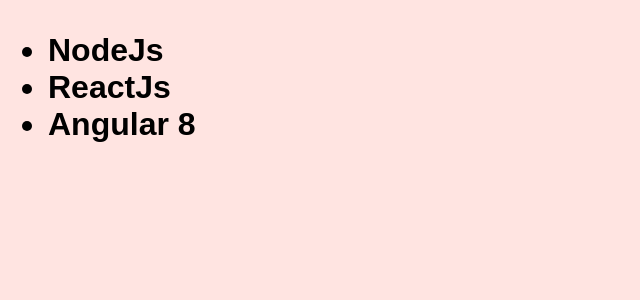
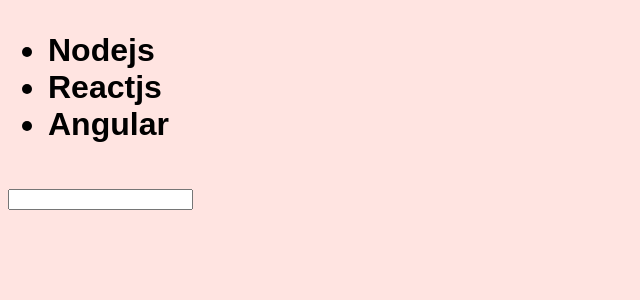
Before and after one commit to gilvanhenriqued/initial-react-app, a React app: page / in a window 1280 px wide. Shown: the top 300 px of the page, without its empty margins (0-640 px from the left). Built offline with nearby package versions, Linux system fonts and the light colour scheme.

Commit message:
technologies list components

```diff
--- a/src/components/TechList.js
+++ b/src/components/TechList.js
@@ -2,6 +2,7 @@
 
 class TechList extends Component {
 	state = {
+		newTech: '',
 		techs: [
 			'Nodejs',
 			'Reactjs',
@@ -9,13 +10,31 @@
 		]
 	};
 
+	handleInputChange = e => {
+		this.setState({ newTech: e.target.value });
+	}
+
+	handleSubmit = e => {
+		e.preventDefault();
+
+		this.setState({
+			techs: [...this.state.techs, this.state.newTech],
+			newTech: ''
+		});
+	}
+
 	render() {
 		return (
-			<ul>
-				<li>NodeJs</li>
-				<li>ReactJs</li>
-				<li>Angular 8</li>
-			</ul>
+			<form onSubmit={this.handleSubmit}>
+				<ul>
+					{this.state.techs.map(tech => <li key={tech}>{tech}</li>)}
+				</ul>
+				<input
+					type="text"
+					onChange={this.handleInputChange}
+					value={this.state.newTech}
+				/>
+			</form>
 		);
 	}
 }
```
